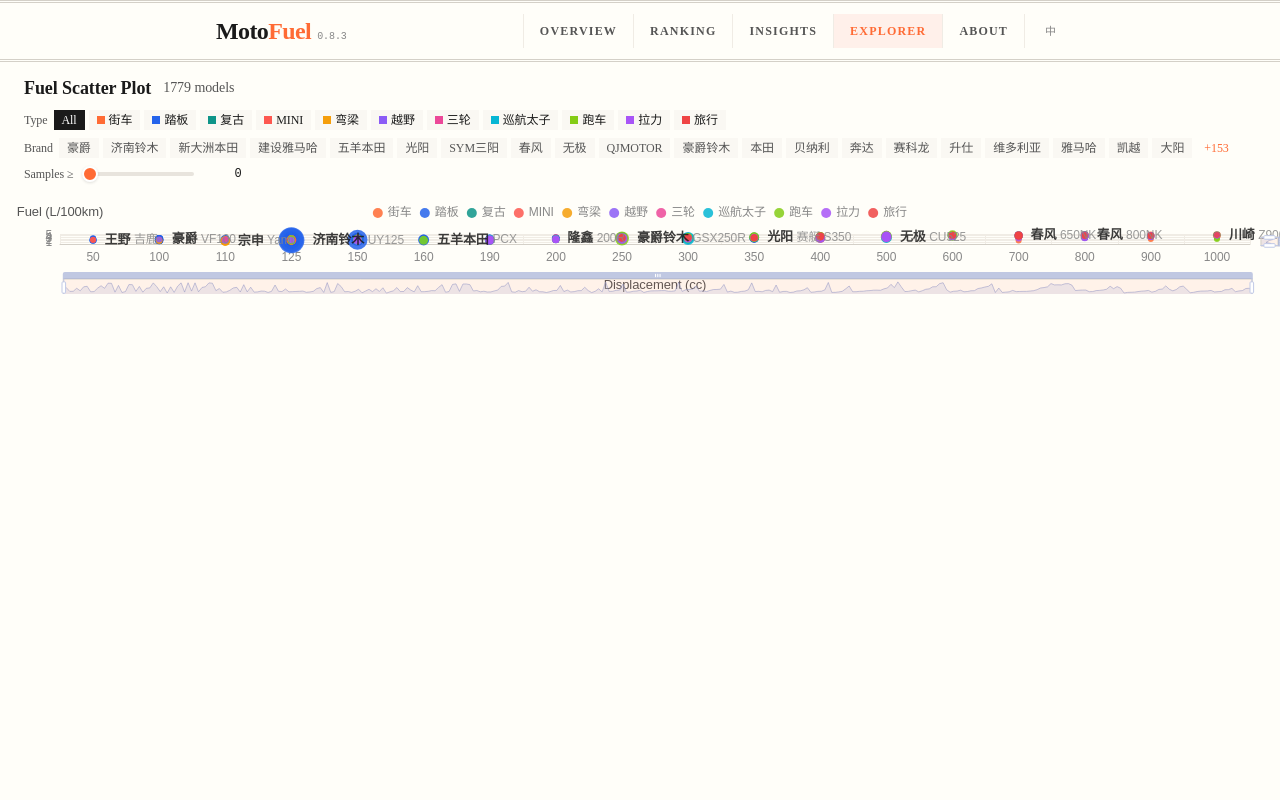
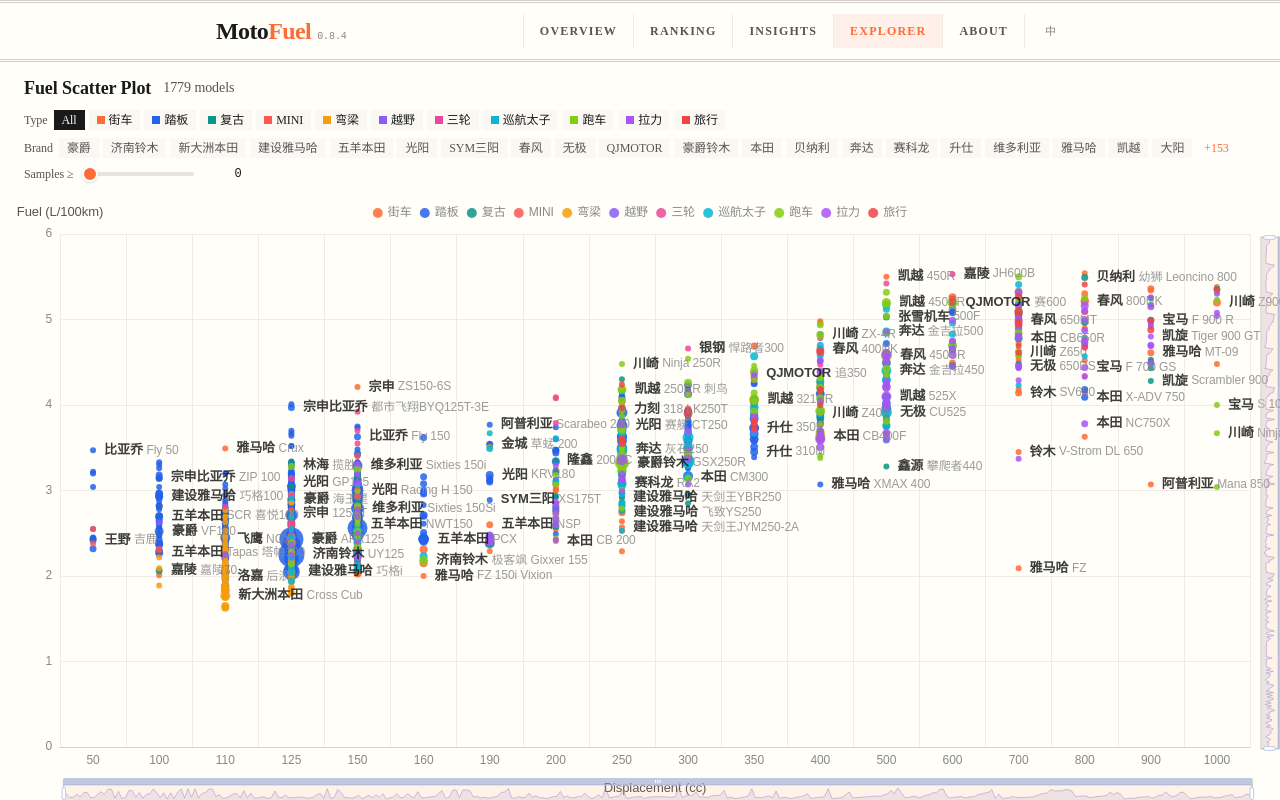
Before and after one commit to l2015/MotoFuel, a React (Vite) app: page /MotoFuel/explorer in a window 1280 px wide. Built offline with nearby package versions, Linux system fonts and the light colour scheme.

Commit message:
fix: Explorer chart gets explicit pixel size from ResizeObserver state
Replace CSS percentage height with ResizeObserver-tracked pixel dimensions
passed directly to ECharts style prop. Chart only renders when size > 0.

```diff
--- a/package.json
+++ b/package.json
@@ -1,6 +1,6 @@
 {
   "name": "motofuel",
-  "version": "0.8.3",
+  "version": "0.8.4",
   "private": true,
   "type": "module",
   "scripts": {
--- a/src/pages/Explorer.tsx
+++ b/src/pages/Explorer.tsx
@@ -39,6 +39,7 @@
   const [filterOpen, setFilterOpen] = useState(true)
   const [clickDetail, setClickDetail] = useState<ClickDetail | null>(null)
   const [zoomStats, setZoomStats] = useState<ZoomStats | null>(null)
+  const [chartSize, setChartSize] = useState({ width: 0, height: 0 })
   const initRef = useRef(true)
 
   const allTypes = useMemo(() => [...new Set(data.map(d => d.type))], [data])
@@ -178,13 +179,13 @@
     return () => { clearTimeout(timer); window.removeEventListener('click', handler) }
   }, [clickDetail])
 
-  // Force ECharts to resize when container dimensions change
+  // Track container size explicitly for ECharts
   useEffect(() => {
     const el = containerRef.current
     if (!el) return
-    const observer = new ResizeObserver(() => {
-      const chart = chartRef.current?.getEchartsInstance()
-      chart?.resize()
+    const observer = new ResizeObserver((entries) => {
+      const { width, height } = entries[0].contentRect
+      if (width > 0 && height > 0) setChartSize({ width: Math.floor(width), height: Math.floor(height) })
     })
     observer.observe(el)
     return () => observer.disconnect()
@@ -459,7 +460,9 @@
       </div>
 
       <div className="flex-1 min-h-0 relative" ref={containerRef}>
-        <ReactECharts ref={chartRef} option={option} style={{ width: '100%', height: '100%' }} notMerge onEvents={chartEvents} />
+        {chartSize.height > 0 && (
+          <ReactECharts ref={chartRef} option={option} style={{ width: chartSize.width, height: chartSize.height }} notMerge onEvents={chartEvents} />
+        )}
 
         {/* Click detail popup */}
         {clickDetail && (
```
Also changed, not shown: 1 other file (tests, documents, lock files or other folders).
